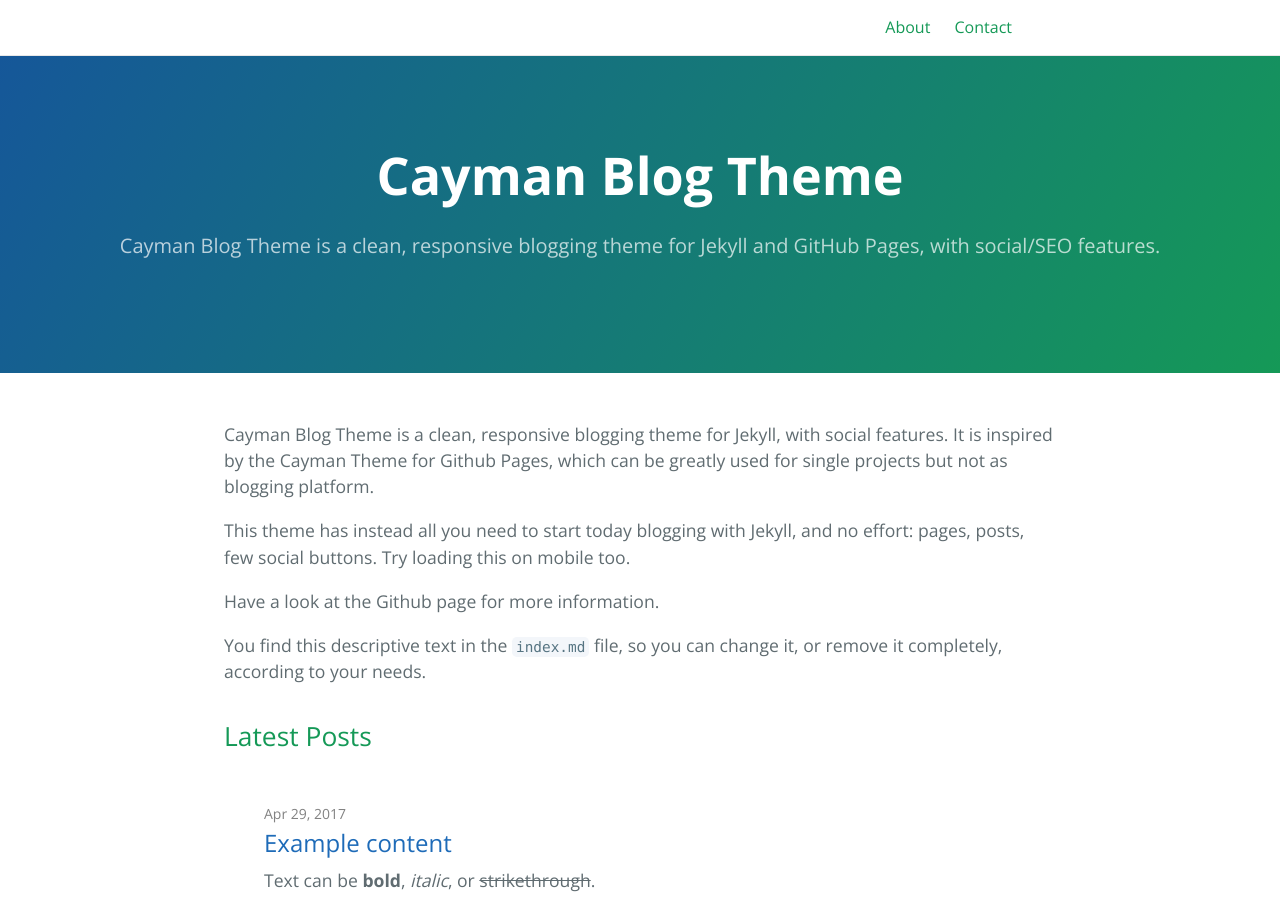
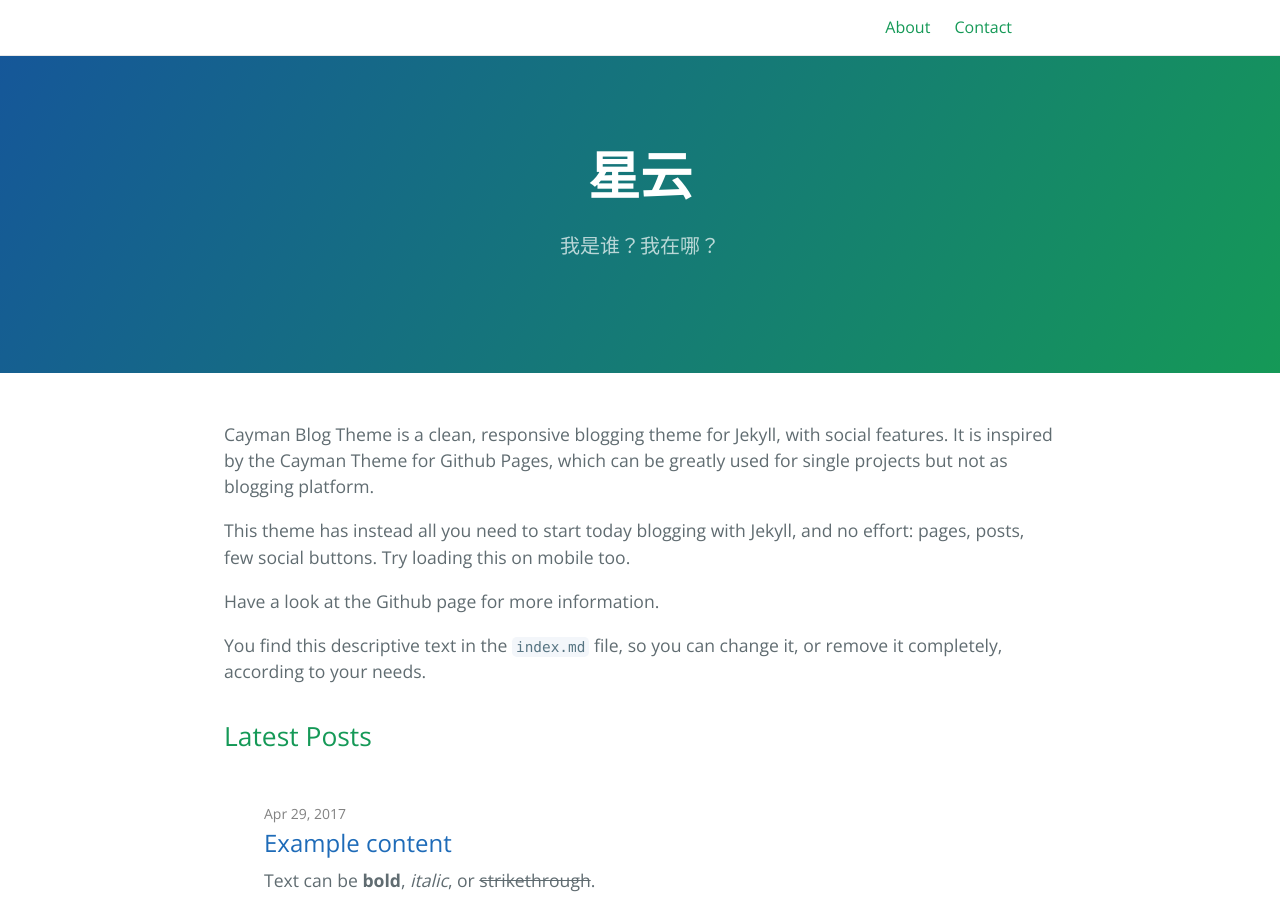
Before and after one commit to codenamenebula/codenamenebula.github.io, a Jekyll site: the page built from index.md, in a window 1280 px wide and 900 px high. Built offline with Jekyll 4.4.1, drawn with Linux system fonts in a browser that asks for light colours.

Commit message:
no message

```diff
--- a/_config.yml
+++ b/_config.yml
@@ -1,5 +1,5 @@
-title: Cayman Blog Theme
-description: Cayman Blog Theme is a clean, responsive blogging theme for Jekyll and GitHub Pages, with social/SEO features.
+title: 星云
+description: 我是谁？我在哪？
 
 baseurl: "" # change this to the subpath of your site, e.g. /blog. Leave it empty if you don't need it.
 url: "https://codenamenebula.github.io" # change this to the base hostname & protocol for your site
@@ -15,12 +15,3 @@ theme: # leave it empty
 # social
 author: "Lore Pirri"
 image: /thumbnail-jumbo.png
-twitter:
-  username: lorepirri
-#  site:
-facebook:
-  #publisher: 1592372034171500
-  #profile_id: 1809805629
-  app_id: 1798910940422432 # cayman-blog
-  #authors: lorepirri
-#  admins:
--- a/_layouts/default.html
+++ b/_layouts/default.html
@@ -56,9 +56,6 @@
     <section class="page-header">
       <h1 class="project-name">{{ page-title }}</h1>
       <h2 class="project-tagline">{{ page-tagline }}</h2>
-      {% if page.layout == 'home' and site.github.is_project_page %}
-          <a href="{{ site.github.repository_url }}" class="btn">View on GitHub</a>
-      {% endif %}
       <!-- Post tagline -->
       {% if page.layout == 'post' %}
         <h2 class="project-date">
```
